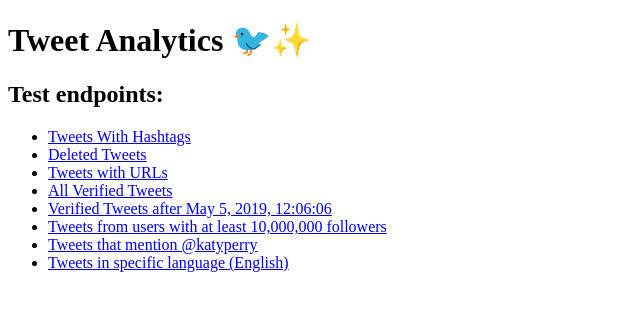
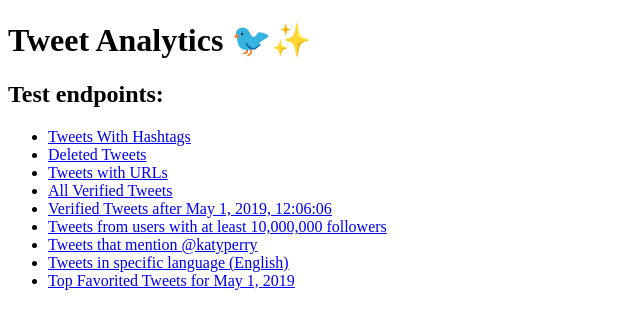
Before and after one commit to joel1794/Tweet-Analytics, a Flask app: page / in a window 1280 px wide. Shown: the top 329 px of the page, without its empty margins (0-640 px from the left). Run offline with Flask 2, Linux system fonts and the light colour scheme.

Commit message:
Initial implementation of top_fav_tweets

```diff
--- a/ViewsUtils.py
+++ b/ViewsUtils.py
@@ -1,5 +1,5 @@
 from MongoDBUtility import MongoDBUtility
-from datetime import datetime
+from datetime import datetime, timedelta
 import re
 
 STATUS_SUCCESS = "SUCCESS"
@@ -165,6 +165,46 @@ class ViewsUtils:
             return utility_status
 
 
+    def fetch_top_favorited_tweets(self, date='2019-04-01'):
+        utility_status = {}
+        try:
+
+            mongo_url = "mongodb://localhost:27023/"
+            mongo_con = MongoDBUtility(mongo_url, DATABASE_NAME, COLLECTION_NAME)
+            query = [{"$match": {"created_at_time": {"$gte": datetime.strptime(date, "%Y-%m-%d"),
+                                                     "$lt": datetime.strptime(date, "%Y-%m-%d") + timedelta(days=1)}}},
+                    {"$sort": { "favorite_count": -1}},
+                    {"$limit": 10},
+                    {"$project": {"text":1, "created_at_time":1, "favorite_count":1, "user.name":1}}]
+
+            # query_type = "select"
+            result = mongo_con.execute_query(query, query_type)
+
+            if result[STATUS_KEY] == STATUS_FAILED:
+                raise Exception(result[ERROR_KEY])
+
+            utility_status[RESULT_KEY] = []
+
+            for record in result[RESULT_KEY]:
+                if "_id" in record:
+                    del record["_id"]
+                utility_status[RESULT_KEY].append(record)
+
+            utility_status[STATUS_KEY] = STATUS_SUCCESS
+            return utility_status
+
+        except Exception as exp:
+            if ERROR_KEY in utility_status:
+                error_msg = "Error while fetching verified tweets in viewsutils " + str(utility_status[ERROR_KEY])
+                print(error_msg)
+            else:
+                error_msg = "Error while fetching verified tweets in viewsutils" + str(exp)
+                print(error_msg)
+            utility_status[STATUS_KEY] = STATUS_FAILED
+            utility_status[ERROR_KEY] = error_msg
+            return utility_status
+
+
     def fetch_tweets_by_min_followers(self, minimum):
         utility_status = {}
 
--- a/templates/index.html
+++ b/templates/index.html
@@ -19,10 +19,11 @@
         <li><a href="{{ url_for('fetch_deleted_tweets')}}">Deleted Tweets</a></li>
         <li><a href="{{ url_for('fetch_tweets_with_urls')}}">Tweets with URLs</a></li>
         <li><a href="{{ url_for('fetch_verified_tweets')}}">All Verified Tweets</a></li>
-        <li><a href="{{ url_for('fetch_verified_tweets', date='2019-05-01T12:06:06')}}">Verified Tweets after May 5, 2019, 12:06:06</a></li>
+        <li><a href="{{ url_for('fetch_verified_tweets', date='2019-05-01T12:06:06')}}">Verified Tweets after May 1, 2019, 12:06:06</a></li>
         <li><a href="{{ url_for('fetch_tweets_by_min_followers', min='10000000')}}">Tweets from users with at least 10,000,000 followers</a></li>
         <li><a href="{{ url_for('fetch_tweets_with_mentions', username='katyperry')}}">Tweets that mention @katyperry</a></li>
         <li><a href="{{ url_for('fetch_tweets_by_language', lang='en')}}">Tweets in specific language (English)</a></li>
+        <li><a href="{{ url_for('fetch_top_favorited_tweets', date='2019-05-01', lang='en')}}">Top Favorited Tweets for May 1, 2019</a></li>
     </ul>
 
     {{ a_variable }}
--- a/views.py
+++ b/views.py
@@ -148,6 +148,39 @@ def fetch_verified_tweets():
         return jsonify(return_status)
 
 
+@application.route('/top_favorited_tweets', methods=['GET', 'POST'])
+def fetch_top_favorited_tweets():
+    return_status = {}
+    result = []
+    try:
+        date = request.args.get('date')
+
+        if (date == None or date == ""):
+            return_status = utils_obj.fetch_top_favorited_tweets()
+        else:
+            return_status = utils_obj.fetch_top_favorited_tweets(date=date)
+
+
+        if return_status[STATUS_KEY] == STATUS_FAILED:
+            raise Exception(return_status[ERROR_KEY])
+
+        print("Verified tweets:")
+
+        print(return_status[RESULT_KEY])
+        return jsonify(return_status)
+
+    except Exception as exp:
+        if ERROR_KEY in return_status:
+            error_msg = "Error while fetching verified tweets in views: ", str(return_status[ERROR_KEY])
+            print(error_msg)
+        else:
+            error_msg = "Error while fetching verified tweets in views: " + str(exp)
+            print(error_msg)
+            return_status[STATUS_KEY] = STATUS_FAILED
+            return_status[ERROR_KEY] = error_msg
+        return jsonify(return_status)
+
+
 @application.route('/tweets_by_min_followers', methods=['GET', 'POST'])
 def fetch_tweets_by_min_followers():
     return_status = {}
```
